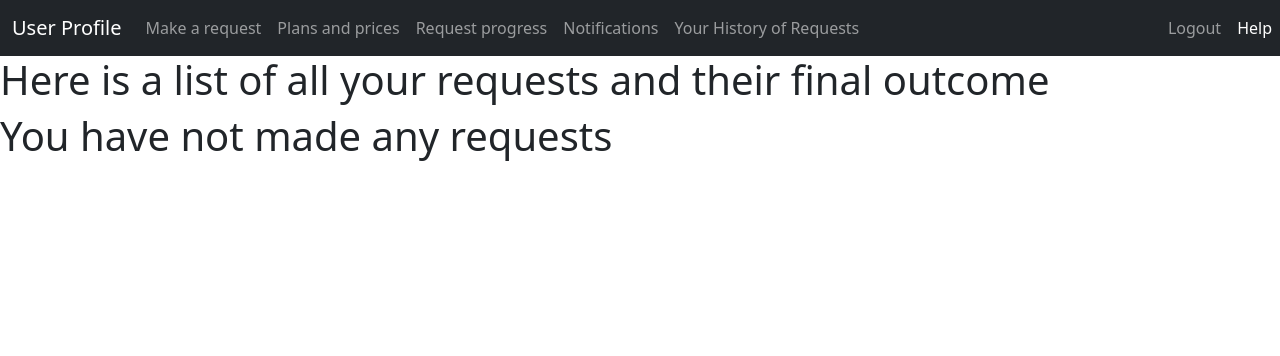
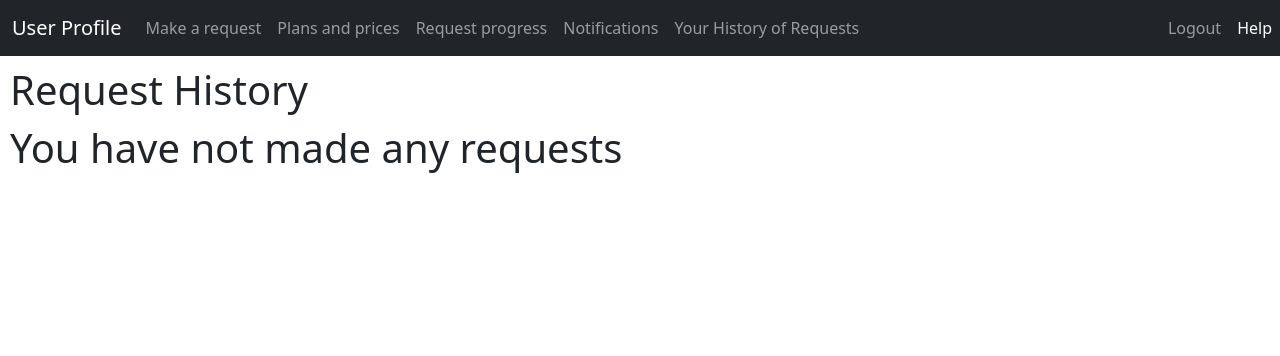
Before and after one commit to Thedysons/Car-No-Work, a Flask app: page /historyOfRequests in a window 1280 px wide. Shown: the top 356 px of the page. Run offline with Flask 2, Linux system fonts and the light colour scheme; parts of the project's set-up code (start-up, migrations or seed data) failed here and were passed over.

Commit message:
very slight change to request history just made neater

```diff
--- a/codejana_flask/codejana_flask/templates/historyOfRequests.html
+++ b/codejana_flask/codejana_flask/templates/historyOfRequests.html
@@ -1,11 +1,12 @@
 {% extends 'clientProfile.html' %}
 {%block contentA%}
-<h1>Here is a list of all your requests and their final outcome</h1>
-</div>
+<h1 style="margin: 10px;">Request History</h1>
+<div style="margin: 10px;">
 {% if requests_completed|length == 0 %}
     <h1>You have not made any requests</h1>
 {% else %}
     <p>(From most recent to oldest)</p>
+    <div >
     <table class="table table-dark table-hover">
     <thead>
     <tr>
@@ -35,6 +36,7 @@
         {% endfor %}
     </tbody>
 </table>
+</div>
 {% endif %}
 </div>
 {%endblock contentA%}
```
